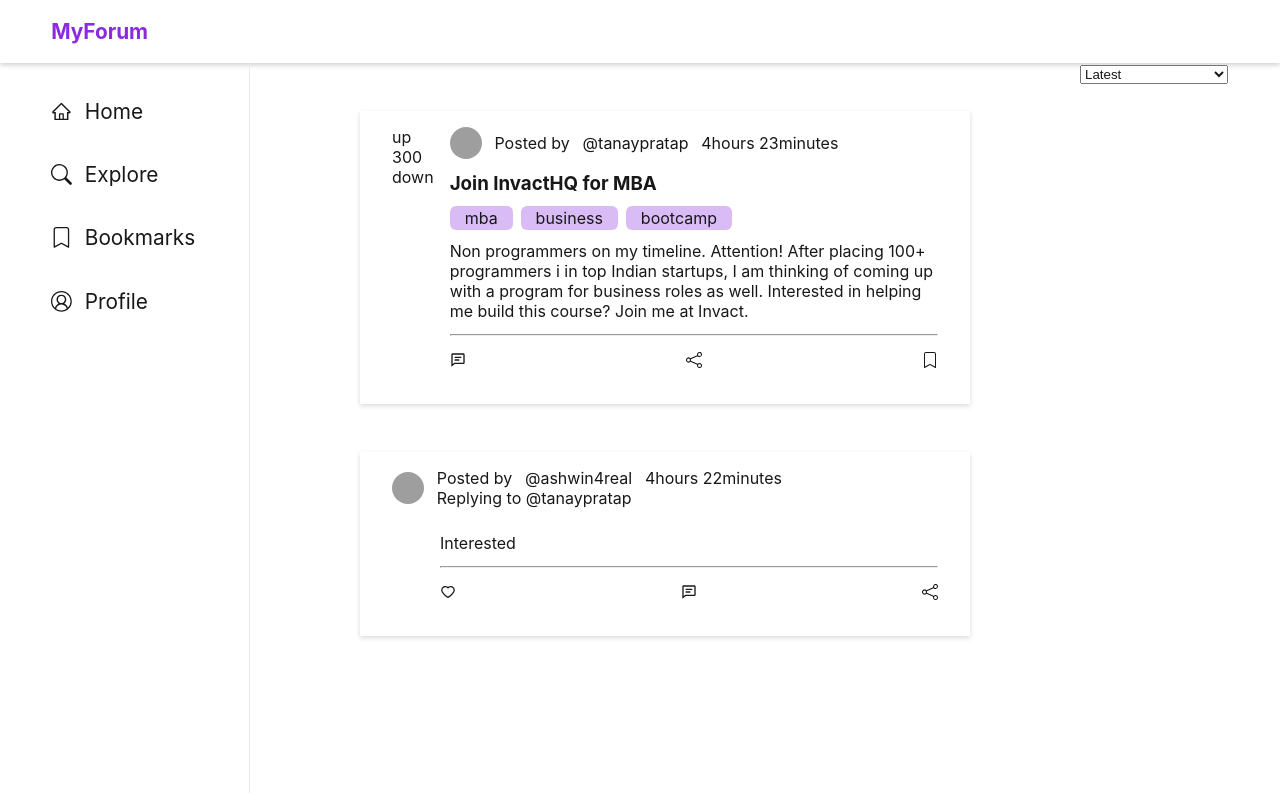
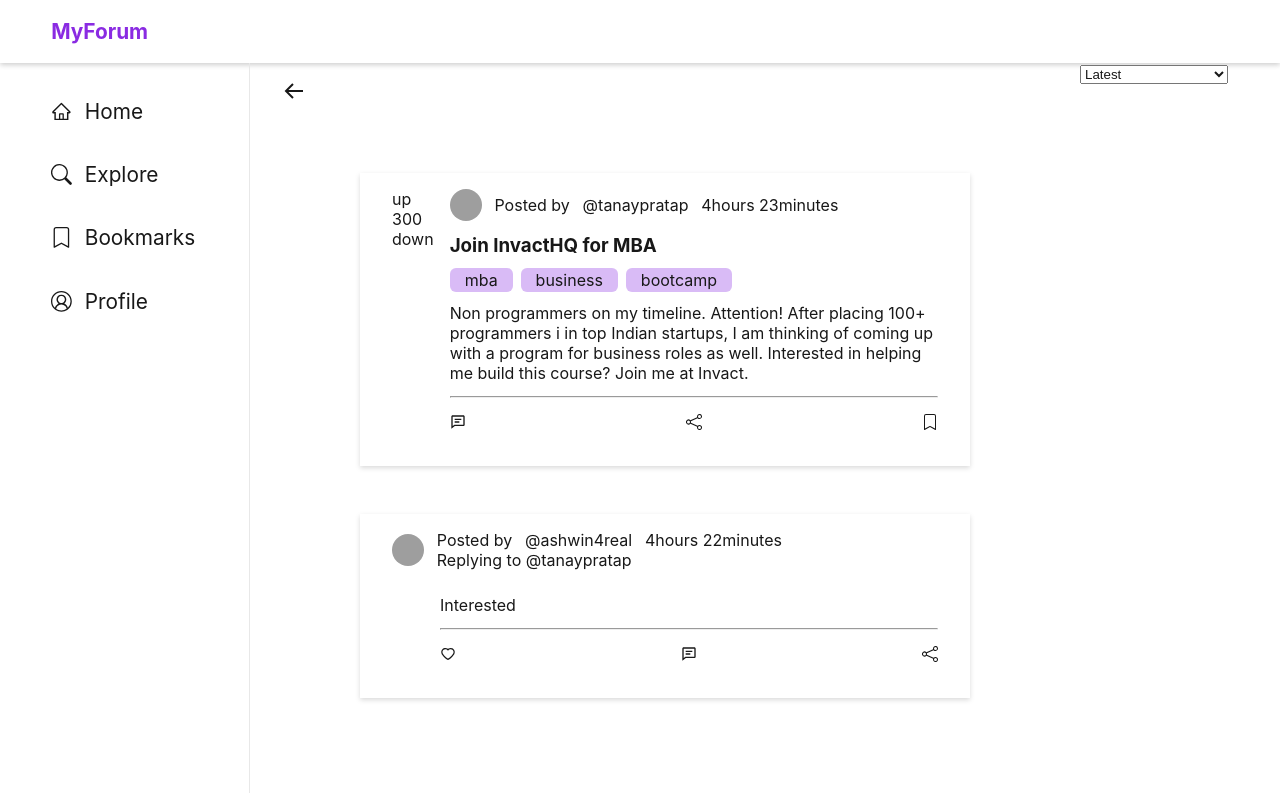
Before and after one commit to prachi-sahu-codes/mcr4, a React (Create React App) app: page / in a window 1280 px wide. Both pictures are taken after a click on the element 693 px from the left and 361 px from the top of the page. Built offline with nearby package versions, Linux system fonts and the light colour scheme; grey boxes are pictures that could not be loaded.

Commit message:
feat: go back icon added

```diff
--- a/src/App.css
+++ b/src/App.css
@@ -111,3 +111,9 @@
 .list-post {
   list-style: none;
 }
+
+.goback {
+  display: block;
+  padding: 1rem;
+  font-size: 1.5rem;
+}
--- a/src/context/DataContext.js
+++ b/src/context/DataContext.js
@@ -20,6 +20,7 @@
 
   const reducerFunction = (state, action) => {
     switch (action.type) {
+      case "LATEST_SORT":
       case "SORT":
         if (action.payload === state.sortBy) {
           const newSortedData = [...state.sortedData].sort(
--- a/src/pages/postDetail/PostDetail.js
+++ b/src/pages/postDetail/PostDetail.js
@@ -1,15 +1,22 @@
 import React from "react";
-import { useParams } from "react-router";
+import { useNavigate, useParams } from "react-router";
 import { useData } from "../../context/DataContext";
 import { Card } from "../../component/Card";
+import { BiArrowBack } from "react-icons/bi";
 
 export const PostDetail = () => {
   const { postId } = useParams();
   const { state } = useData();
+  const navigate = useNavigate();
+
   const findItem = state.sortedData.find((post) => post.postId === postId);
   console.log(findItem);
   return (
     <div className="main-content">
+      <div className="goback" onClick={() => navigate("/")}>
+        {" "}
+        <BiArrowBack />
+      </div>
       <Card item={findItem} noDetail />
     </div>
   );
```
